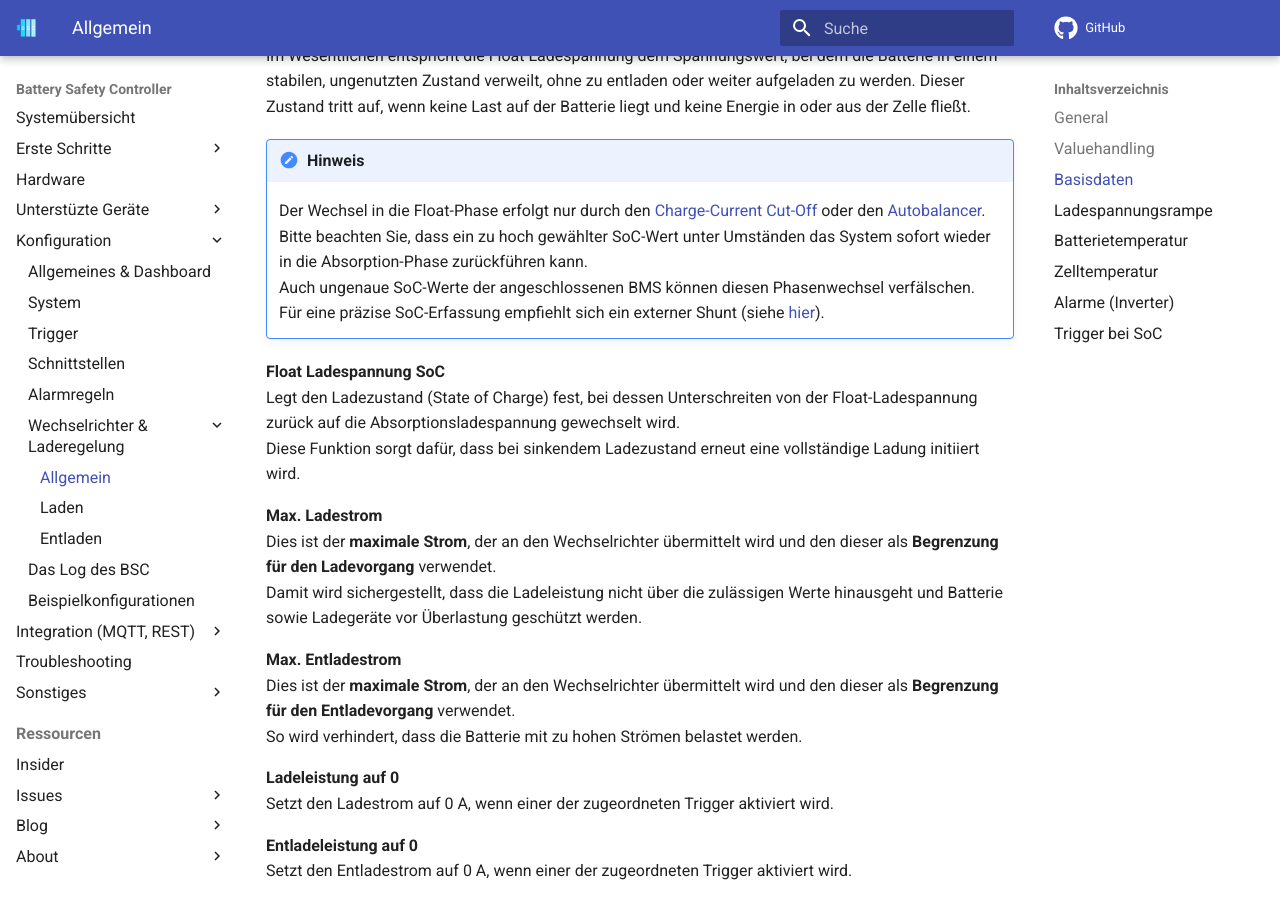
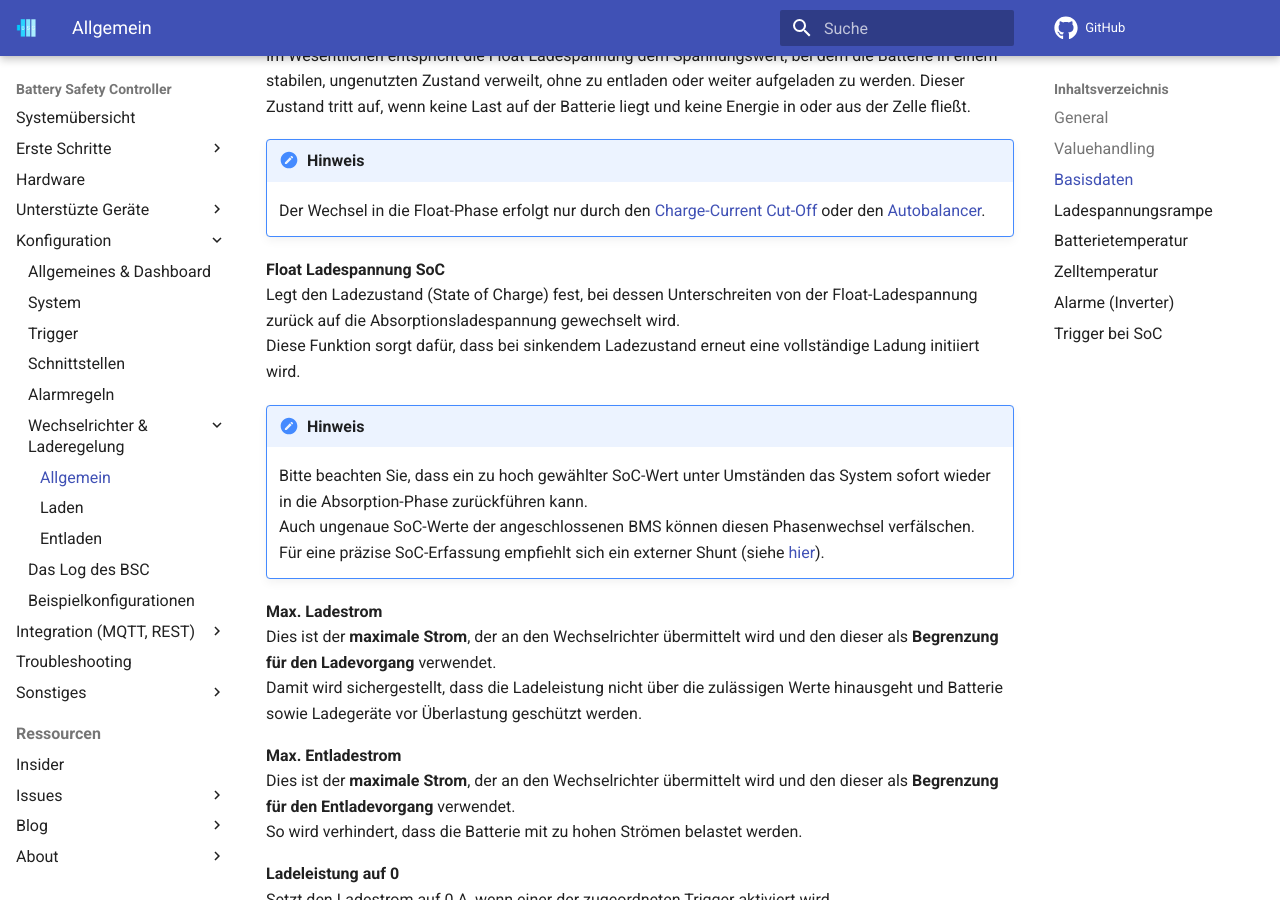
Before and after one commit to bsc-org/bsc, an MkDocs documentation site: the page built from docs/settings_inverter.md, in a window 1280 px wide and 900 px high, scrolled down 3829 px. Built offline with MkDocs 1.6.1 and Material for MkDocs 9.7.7, drawn with Linux system fonts in a browser that asks for light colours; comment, search, counter and statistics services are not loaded.

Commit message:
Hinweis verschoben

```diff
--- a/docs/settings_inverter.md
+++ b/docs/settings_inverter.md
@@ -260,12 +260,14 @@ Im Wesentlichen entspricht die Float Ladespannung dem Spannungswert, bei dem die
 
 !!! note "Hinweis"
     Der Wechsel in die Float-Phase erfolgt nur durch den [Charge-Current Cut-Off](settings_inverter_charge.md#charge-current-cut-off) oder den [Autobalancer](settings_inverter_charge.md#autobalance).
-    Bitte beachten Sie, dass ein zu hoch gewählter SoC-Wert unter Umständen das System sofort wieder in die Absorption-Phase zurückführen kann.
-    Auch ungenaue SoC-Werte der angeschlossenen BMS können diesen Phasenwechsel verfälschen. Für eine präzise SoC-Erfassung empfiehlt sich ein externer Shunt (siehe [hier](devices/externer_shunt.md)).
 
 **Float Ladespannung SoC**
 Legt den Ladezustand (State of Charge) fest, bei dessen Unterschreiten von der Float-Ladespannung zurück auf die Absorptionsladespannung gewechselt wird.
 Diese Funktion sorgt dafür, dass bei sinkendem Ladezustand erneut eine vollständige Ladung initiiert wird.
+
+!!! note "Hinweis"
+    Bitte beachten Sie, dass ein zu hoch gewählter SoC-Wert unter Umständen das System sofort wieder in die Absorption-Phase zurückführen kann.
+    Auch ungenaue SoC-Werte der angeschlossenen BMS können diesen Phasenwechsel verfälschen. Für eine präzise SoC-Erfassung empfiehlt sich ein externer Shunt (siehe [hier](devices/externer_shunt.md)).
 
 **Max. Ladestrom**
 Dies ist der **maximale Strom**, der an den Wechselrichter übermittelt wird und den dieser als **Begrenzung für den Ladevorgang** verwendet.
```
